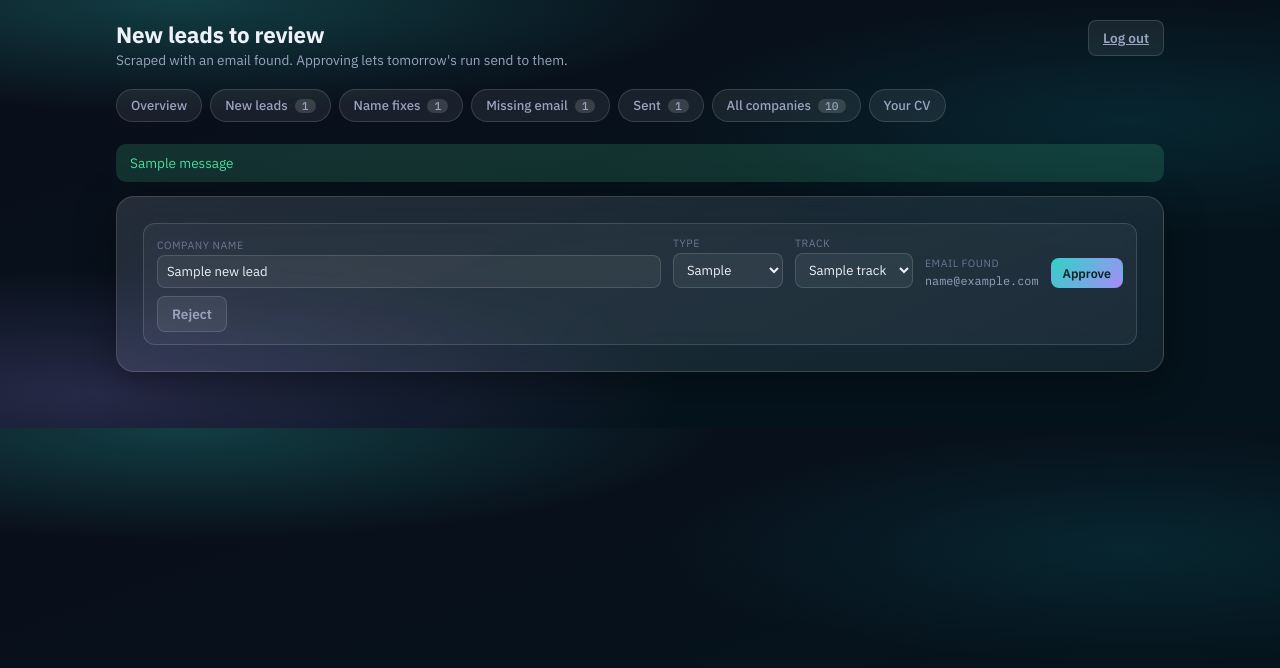
After one commit to Asheryram/mime, a Flask app: template webapp/templates/leads_new.html in a window 1280 px wide. The commit adds this page. Shown: the top 668 px of the page. Run offline with Flask 3, Linux system fonts and the light colour scheme; the template is opened without the code that fills it: most values are stand-ins (such as "Sample title", 1, 10 or a date in 2020); one stand-in notice (Sample message) is shown.

Commit message:
Split the triage dashboard into separate pages with shared nav
Each queue (new leads, name fixes, missing emails, sent/replies), the full
company table, and the CV page are now their own routes instead of stacked
panels on one page: /, /leads/new, /leads/name-fix, /leads/missing-email,
/leads/sent, /companies, /cv. A shared _nav.html tab bar (with live counts)
sits under the header on every page, and Overview is now a proper dashboard
home: clickable stat tiles plus launcher cards into each queue.

Action routes redirect back to wherever they were submitted from (a
whitelisted hidden "next" field) instead of always to one page.

Verified all six pages render with no console errors via a stubbed preview
harness and headless browser screenshots.

Co-Authored-By: Claude Sonnet 5 <noreply@anthropic.com>

```diff
--- a/webapp/app.py
+++ b/webapp/app.py
@@ -97,7 +97,7 @@ def login():
         pw = request.form.get("password", "")
         if email == ALLOWED_EMAIL and check_password_hash(auth["password_hash"], pw):
             session["authed"] = True
-            return redirect(url_for("dashboard"))
+            return redirect(url_for("overview"))
         flash("Incorrect email or password.", "error")
     return render_template("login.html", email=ALLOWED_EMAIL)
 
@@ -169,9 +169,9 @@ def bucket(companies):
     return new_leads, name_fixes, missing_email, sent_for_triage
 
 
-@app.route("/")
-@login_required
-def dashboard():
+def load_dashboard_data():
+    """Shared by every logged-in page so the nav tabs always show live counts,
+    even on a page that only renders one section in full."""
     companies = state_repo.load_queue()
     for c in companies:
         c["slug"] = state_repo.slugify(c["company_name"])
@@ -179,18 +179,68 @@ def dashboard():
     counts = {}
     for c in companies:
         counts[c["status"]] = counts.get(c["status"], 0) + 1
+    return {
+        "companies": sorted(companies, key=lambda c: c["company_name"].lower()),
+        "new_leads": new_leads,
+        "name_fixes": name_fixes,
+        "missing_email": missing_email,
+        "sent_for_triage": sent_for_triage,
+        "counts": counts,
+        "total": len(companies),
+    }
+
+
+# Where an action redirects back to, picked from the form's hidden "next"
+# field. Whitelisted so a crafted field name can't send a redirect anywhere
+# other than one of this app's own pages.
+NEXT_PAGES = {
+    "overview", "leads_new", "leads_name_fix", "leads_missing_email",
+    "leads_sent", "companies_all", "cv",
+}
+
+
+def redirect_next(default):
+    nxt = request.form.get("next", "")
+    return redirect(url_for(nxt if nxt in NEXT_PAGES else default))
+
+
+@app.route("/")
+@login_required
+def overview():
+    return render_template("overview.html", active="overview", **load_dashboard_data())
+
+
+@app.route("/leads/new")
+@login_required
+def leads_new():
     return render_template(
-        "dashboard.html",
-        companies=sorted(companies, key=lambda c: c["company_name"].lower()),
-        new_leads=new_leads,
-        name_fixes=name_fixes,
-        missing_email=missing_email,
-        sent_for_triage=sent_for_triage,
-        counts=counts,
-        total=len(companies),
-        company_types=COMPANY_TYPES,
-        tracks=TRACKS,
+        "leads_new.html", active="leads_new",
+        company_types=COMPANY_TYPES, tracks=TRACKS, **load_dashboard_data(),
     )
+
+
+@app.route("/leads/name-fix")
+@login_required
+def leads_name_fix():
+    return render_template("leads_name_fix.html", active="leads_name_fix", **load_dashboard_data())
+
+
+@app.route("/leads/missing-email")
+@login_required
+def leads_missing_email():
+    return render_template("leads_missing_email.html", active="leads_missing_email", **load_dashboard_data())
+
+
+@app.route("/leads/sent")
+@login_required
+def leads_sent():
+    return render_template("leads_sent.html", active="leads_sent", **load_dashboard_data())
+
+
+@app.route("/companies")
+@login_required
+def companies_all():
+    return render_template("companies_all.html", active="companies_all", **load_dashboard_data())
 
 
 @app.route("/cv", methods=["GET", "POST"])
@@ -214,7 +264,9 @@ def cv():
 
     data, _ = state_repo.get_cv()
     size_kb = round(len(data) / 1024, 1) if data else None
-    return render_template("cv.html", size_kb=size_kb, has_cv=data is not None)
+    return render_template(
+        "cv.html", active="cv", size_kb=size_kb, has_cv=data is not None, **load_dashboard_data(),
+    )
 
 
 @app.route("/cv/download")
@@ -240,7 +292,7 @@ def action_approve(slug):
         "lead_reviewed": "yes",
     }, f"Approve lead {slug}")
     flash("Lead approved.", "success")
-    return redirect(url_for("dashboard"))
+    return redirect_next("leads_new")
 
 
 @app.route("/action/<slug>/reject", methods=["POST"])
@@ -248,7 +300,7 @@ def action_approve(slug):
 def action_reject(slug):
     state_repo.update_company(slug, {"status": "Rejected"}, f"Reject lead {slug}")
     flash("Lead dropped.", "success")
-    return redirect(url_for("dashboard"))
+    return redirect_next("leads_new")
 
 
 @app.route("/action/<slug>/fix-name", methods=["POST"])
@@ -257,12 +309,12 @@ def action_fix_name(slug):
     name = request.form.get("company_name", "").strip()
     if not name:
         flash("Name can't be empty.", "error")
-        return redirect(url_for("dashboard"))
+        return redirect_next("leads_name_fix")
     state_repo.update_company(slug, {
         "company_name": name, "status": "Pending", "lead_reviewed": "yes",
     }, f"Fix company name for {slug}")
     flash("Name saved and approved.", "success")
-    return redirect(url_for("dashboard"))
+    return redirect_next("leads_name_fix")
 
 
 @app.route("/action/<slug>/save-email", methods=["POST"])
@@ -271,12 +323,12 @@ def action_save_email(slug):
     email = request.form.get("email", "").strip()
     if "@" not in email:
         flash("Enter a valid email.", "error")
-        return redirect(url_for("dashboard"))
+        return redirect_next("leads_missing_email")
     state_repo.update_company(slug, {
         "email": email, "status": "Pending", "lead_reviewed": "yes",
     }, f"Add manual email for {slug}")
     flash("Email saved and approved.", "success")
-    return redirect(url_for("dashboard"))
+    return redirect_next("leads_missing_email")
 
 
 @app.route("/action/<slug>/mark-replied", methods=["POST"])
@@ -284,7 +336,7 @@ def action_save_email(slug):
 def action_mark_replied(slug):
     state_repo.update_company(slug, {"replied": "yes"}, f"Mark {slug} replied")
     flash("Marked as replied.", "success")
-    return redirect(url_for("dashboard"))
+    return redirect_next("leads_sent")
 
 
 @app.route("/action/<slug>/mark-bounced", methods=["POST"])
@@ -292,7 +344,7 @@ def action_mark_replied(slug):
 def action_mark_bounced(slug):
     state_repo.update_company(slug, {"bounced": "yes"}, f"Mark {slug} bounced")
     flash("Marked as bounced.", "success")
-    return redirect(url_for("dashboard"))
+    return redirect_next("leads_sent")
 
 
 if __name__ == "__main__":
--- /dev/null
+++ b/webapp/templates/_nav.html
@@ -0,0 +1,9 @@
+<nav class="tabs">
+  <a href="{{ url_for('overview') }}" class="tab {{ 'active' if active == 'overview' }}">Overview</a>
+  <a href="{{ url_for('leads_new') }}" class="tab {{ 'active' if active == 'leads_new' }}">New leads <span class="tab-count">{{ new_leads|length }}</span></a>
+  <a href="{{ url_for('leads_name_fix') }}" class="tab {{ 'active' if active == 'leads_name_fix' }}">Name fixes <span class="tab-count">{{ name_fixes|length }}</span></a>
+  <a href="{{ url_for('leads_missing_email') }}" class="tab {{ 'active' if active == 'leads_missing_email' }}">Missing email <span class="tab-count">{{ missing_email|length }}</span></a>
+  <a href="{{ url_for('leads_sent') }}" class="tab {{ 'active' if active == 'leads_sent' }}">Sent <span class="tab-count">{{ sent_for_triage|length }}</span></a>
+  <a href="{{ url_for('companies_all') }}" class="tab {{ 'active' if active == 'companies_all' }}">All companies <span class="tab-count">{{ total }}</span></a>
+  <a href="{{ url_for('cv') }}" class="tab {{ 'active' if active == 'cv' }}">Your CV</a>
+</nav>
--- a/webapp/templates/base.html
+++ b/webapp/templates/base.html
@@ -77,6 +77,66 @@
   .flash.error { background: var(--bad-bg); color: var(--bad); }
   .flash.success { background: var(--good-bg); color: var(--good); }
   .muted-link { font-size: 0.82rem; color: var(--muted); }
+
+  /* Shared nav tabs - every logged-in page includes _nav.html under its header */
+  .tabs { display: flex; flex-wrap: wrap; gap: 8px; margin-bottom: 22px; }
+  .tab {
+    display: inline-flex; align-items: center; gap: 7px; font-size: 0.82rem; font-weight: 500;
+    color: var(--muted); background: var(--glass); border: 1px solid var(--glass-border);
+    border-radius: 999px; padding: 7px 14px; text-decoration: none; white-space: nowrap;
+  }
+  .tab:hover { color: var(--fg); }
+  .tab.active { color: var(--accent-fg); background: linear-gradient(135deg, var(--accent), var(--accent-2)); border-color: transparent; }
+  .tab .tab-count {
+    font-family: var(--font-mono); font-size: 0.7rem; background: rgba(255, 255, 255, 0.14);
+    border-radius: 999px; padding: 0 7px;
+  }
+  .tab.active .tab-count { background: rgba(0, 0, 0, 0.18); }
+
+  /* Stat tiles (overview) */
+  .stat-grid { display: grid; grid-template-columns: repeat(auto-fit, minmax(110px, 1fr)); gap: 12px; margin-bottom: 24px; }
+  .stat-tile { padding: 16px 18px; }
+  .stat-tile.linkable { text-decoration: none; display: block; transition: transform 0.12s; }
+  .stat-tile.linkable:hover { transform: translateY(-2px); }
+  .stat-num { font-family: var(--font-mono); font-size: 1.6rem; font-weight: 500; line-height: 1; color: var(--fg); }
+  .stat-label { color: var(--muted); font-size: 0.72rem; text-transform: uppercase; letter-spacing: 0.06em; margin-top: 6px; }
+
+  /* Card grid (overview launcher cards, and single-section pages) */
+  .panel-grid { display: grid; grid-template-columns: repeat(auto-fit, minmax(380px, 1fr)); gap: 20px; margin-bottom: 20px; }
+  .panel { display: flex; flex-direction: column; min-width: 0; }
+  .panel-head { display: flex; align-items: center; gap: 8px; margin-bottom: 2px; }
+  .panel-head h2 { font-size: 1rem; font-weight: 600; margin: 0; }
+  .count-badge { font-family: var(--font-mono); font-size: 0.72rem; background: var(--glass); color: var(--muted); border-radius: 999px; padding: 1px 9px; }
+  .panel .hint { color: var(--muted); font-size: 0.8rem; margin: 2px 0 16px; }
+  .panel > a.open-link { font-size: 0.8rem; margin-top: 8px; }
+
+  .rows { display: flex; flex-direction: column; gap: 10px; }
+  .row-item { background: rgba(255, 255, 255, 0.045); border: 1px solid var(--glass-border); border-radius: 12px; padding: 12px 13px; }
+  .row-item form { display: flex; flex-wrap: wrap; gap: 8px 12px; align-items: flex-end; margin: 0; }
+  .row-item .field { display: flex; flex-direction: column; gap: 3px; min-width: 110px; }
+  .row-item .field label { font-size: 0.66rem; color: var(--muted-dim); text-transform: uppercase; letter-spacing: 0.05em; margin: 0; }
+  .row-item input, .row-item select { margin-bottom: 0; padding: 7px 9px; font-size: 0.82rem; }
+  .row-item .grow { flex: 1 1 160px; }
+  .row-item .meta { font-family: var(--font-mono); font-size: 0.74rem; color: var(--muted); }
+  .row-item .actions { display: flex; gap: 6px; margin-left: auto; }
+  .row-item .actions button { padding: 6px 11px; font-size: 0.78rem; }
+  .row-item .secondary-row { margin-top: 8px; display: flex; }
+
+  .empty { color: var(--muted); font-size: 0.82rem; border: 1px dashed var(--glass-border); border-radius: 12px; padding: 16px; text-align: center; }
+
+  .alltable-wrap { overflow-x: auto; }
+  table.alltable { width: 100%; border-collapse: collapse; font-size: 0.82rem; }
+  table.alltable th { text-align: left; padding: 7px 10px; color: var(--muted); font-weight: 600; font-size: 0.72rem; text-transform: uppercase; letter-spacing: 0.04em; }
+  table.alltable td { text-align: left; padding: 8px 10px; border-top: 1px solid var(--glass-border); white-space: nowrap; }
+  .pill { font-family: var(--font-mono); font-size: 0.68rem; padding: 2px 8px; border-radius: 999px; display: inline-block; }
+  .pill.Sent, .pill.Approved, .pill.Followup-Sent { background: var(--good-bg); color: var(--good); }
+  .pill.Pending { background: var(--glass); color: var(--muted); }
+  .pill.Review { background: var(--warn-bg); color: var(--warn); }
+  .pill.Skipped, .pill.Rejected, .pill.Failed { background: var(--bad-bg); color: var(--bad); }
+
+  @media (max-width: 480px) {
+    .row-item .actions { margin-left: 0; width: 100%; }
+  }
 </style>
 </head>
 <body>
--- /dev/null
+++ b/webapp/templates/leads_new.html
@@ -0,0 +1,48 @@
+{% extends "base.html" %}
+{% block title %}New Leads — Outreach Triage Desk{% endblock %}
+{% block body %}
+<div class="wrap">
+  <header class="topbar">
+    <div>
+      <h1>New leads to review</h1>
+      <div class="tagline">Scraped with an email found. Approving lets tomorrow's run send to them.</div>
+    </div>
+    <a href="{{ url_for('logout') }}" class="btn ghost">Log out</a>
+  </header>
+
+  {% include "_nav.html" %}
+
+  {% with messages = get_flashed_messages(with_categories=true) %}
+    {% for category, msg in messages %}<div class="flash {{ category }}">{{ msg }}</div>{% endfor %}
+  {% endwith %}
+
+  <section class="panel card-box">
+    {% if new_leads %}
+    <div class="rows">
+      {% for c in new_leads %}
+      <div class="row-item">
+        <form method="post" action="{{ url_for('action_approve', slug=c.slug) }}">
+          <input type="hidden" name="next" value="leads_new">
+          <div class="field grow"><label>Company name</label><input type="text" name="company_name" value="{{ c.company_name }}"></div>
+          <div class="field"><label>Type</label>
+            <select name="company_type">{% for t in company_types %}<option value="{{ t }}" {% if t==c.company_type %}selected{% endif %}>{{ t }}</option>{% endfor %}</select>
+          </div>
+          <div class="field"><label>Track</label>
+            <select name="track">{% for t in tracks %}<option value="{{ t }}" {% if t==c.track %}selected{% endif %}>{{ t }}</option>{% endfor %}</select>
+          </div>
+          <div class="field"><label>Email found</label><div class="meta">{{ c.email }}</div></div>
+          <div class="actions"><button type="submit">Approve</button></div>
+        </form>
+        <div class="secondary-row">
+          <form method="post" action="{{ url_for('action_reject', slug=c.slug) }}">
+            <input type="hidden" name="next" value="leads_new">
+            <button type="submit" class="ghost">Reject</button>
+          </form>
+        </div>
+      </div>
+      {% endfor %}
+    </div>
+    {% else %}<div class="empty">Nothing waiting here.</div>{% endif %}
+  </section>
+</div>
+{% endblock %}
```
Also changed, not shown: webapp/templates/companies_all.html (added, +35 -0 lines), webapp/templates/cv.html (+6 -2 lines), webapp/templates/dashboard.html (deleted, +0 -185 lines), webapp/templates/leads_missing_email.html (added, +36 -0 lines), webapp/templates/leads_name_fix.html (added, +42 -0 lines), webapp/templates/leads_sent.html (added, +38 -0 lines), webapp/templates/overview.html (added, +54 -0 lines).
